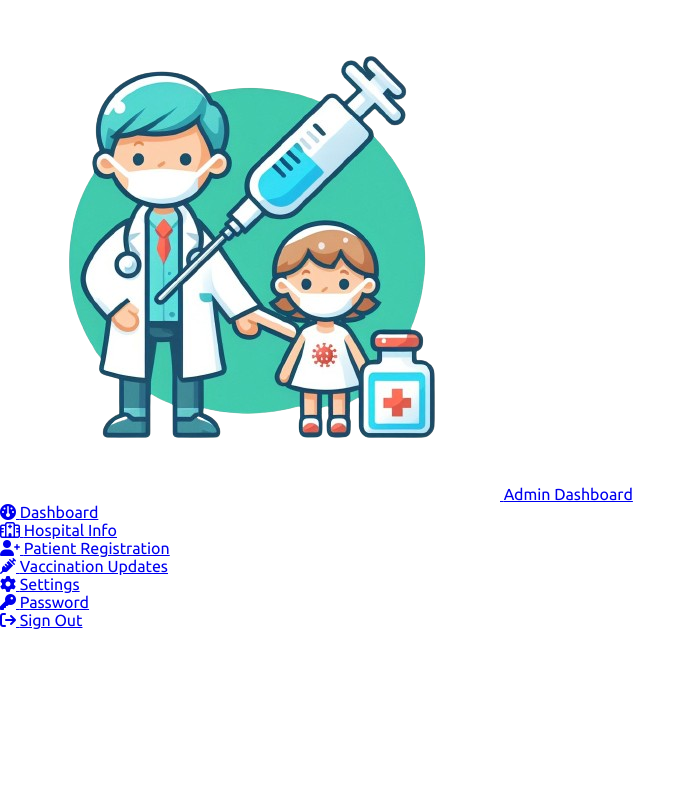
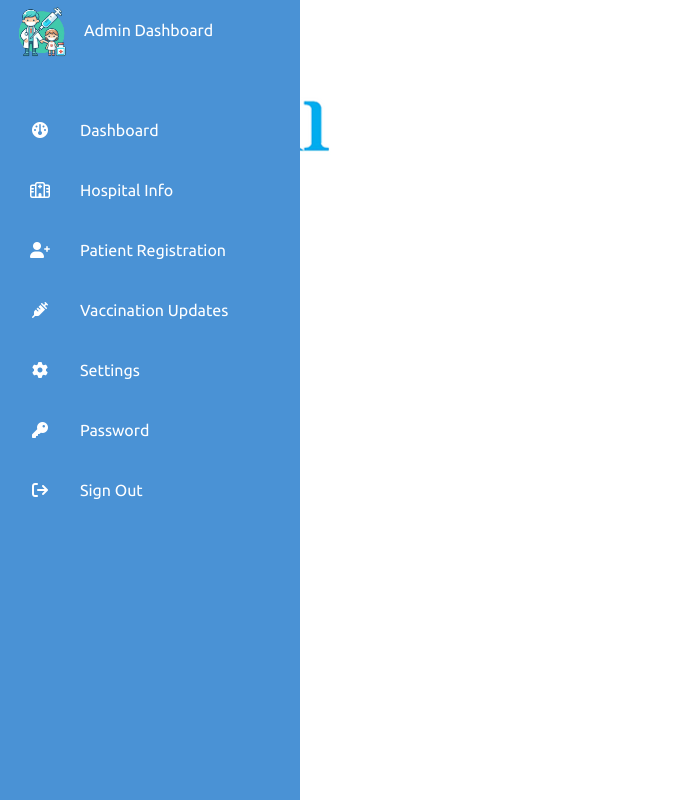
Before and after one commit to nethmimelisha/Computing-Group-Project, a PHP site: page /register.html in a window 1280 px wide. Shown: the whole page, without its empty margins (0-696 px from the left). Run offline with PHP 8.4, Linux system fonts and the light colour scheme.

Commit message:
Update register.html & register.css
register.html - Main
register.css - Navigation

```diff
--- a/css/register.css
+++ b/css/register.css
@@ -28,3 +28,117 @@ body {
     position: relative;
     width: 100%;
   }
+
+  /* =============== Navigation ================ */
+.navigation {
+  position: fixed;
+  width: 300px;
+  height: 100%;
+  background: var(--blue);
+  border-left: 10px solid var(--blue);
+  transition: 0.5s;
+  overflow: hidden;
+}
+.navigation.active {
+  width: 80px;
+}
+
+.navigation ul {
+  position: absolute;
+  top: 0;
+  left: 0;
+  width: 100%;
+}
+
+.navigation ul li {
+  position: relative;
+  width: 100%;
+  list-style: none;
+  border-top-left-radius: 30px;
+  border-bottom-left-radius: 30px;
+}
+
+.navigation ul li:hover,
+.navigation ul li.hovered {
+  background-color: var(--white);
+}
+
+.navigation ul li:nth-child(1) {
+  margin-bottom: 40px;
+  pointer-events: none;
+}
+
+.navigation ul li a {
+  position: relative;
+  display: block;
+  width: 100%;
+  display: flex;
+  text-decoration: none;
+  color: var(--white);
+}
+.navigation ul li:hover a,
+.navigation ul li.hovered a {
+  color: var(--blue);
+}
+
+.navigation ul li a .icon {
+  position: relative;
+  display: block;
+  min-width: 60px;
+  height: 60px;
+  line-height: 60px;
+  text-align: center;
+}
+.navigation ul li a .i {
+  font-size: 1.75rem;
+}
+
+.i {
+    display: inline-block;
+    vertical-align: middle;
+    margin-right: 0.5rem;
+  }
+
+.navigation ul li a .title {
+  position: relative;
+  display: block;
+  padding: 0 10px;
+  height: 60px;
+  line-height: 60px;
+  text-align: start;
+  white-space: nowrap;
+}
+
+/* --------- curve outside ---------- */
+.navigation ul li:hover a::before,
+.navigation ul li.hovered a::before {
+  content: "";
+  position: absolute;
+  right: 0;
+  top: -50px;
+  width: 50px;
+  height: 50px;
+  background-color: transparent;
+  border-radius: 50%;
+  box-shadow: 35px 35px 0 10px var(--white);
+  pointer-events: none;
+}
+.navigation ul li:hover a::after,
+.navigation ul li.hovered a::after {
+  content: "";
+  position: absolute;
+  right: 0;
+  bottom: -50px;
+  width: 50px;
+  height: 50px;
+  background-color: transparent;
+  border-radius: 50%;
+  box-shadow: 35px -35px 0 10px var(--white);
+  pointer-events: none;
+}
+
+.icon img {
+    width: 64px;
+    height: 64px;
+    vertical-align: middle;
+}
--- a/register.html
+++ b/register.html
@@ -93,4 +93,23 @@
             </ul>
         </div>
 
+         <!-- ========================= Main ==================== -->
+         <div class="main">
+            <div class="topbar">
+                <div class="toggle">
+                    <i class="fa-solid fa-bars"></i>
+                </div>
+
+                <div class="search">
+                    <label>
+                        <input type="text" placeholder="Patient Name / Username">
+                        <i class="fa-solid fa-magnifying-glass"></i>
+                    </label>
+                </div>
+
+                <div class="user">
+                    <img src="img/asiri.png" alt="">
+                </div>
+            </div>
+
     </body>
```
